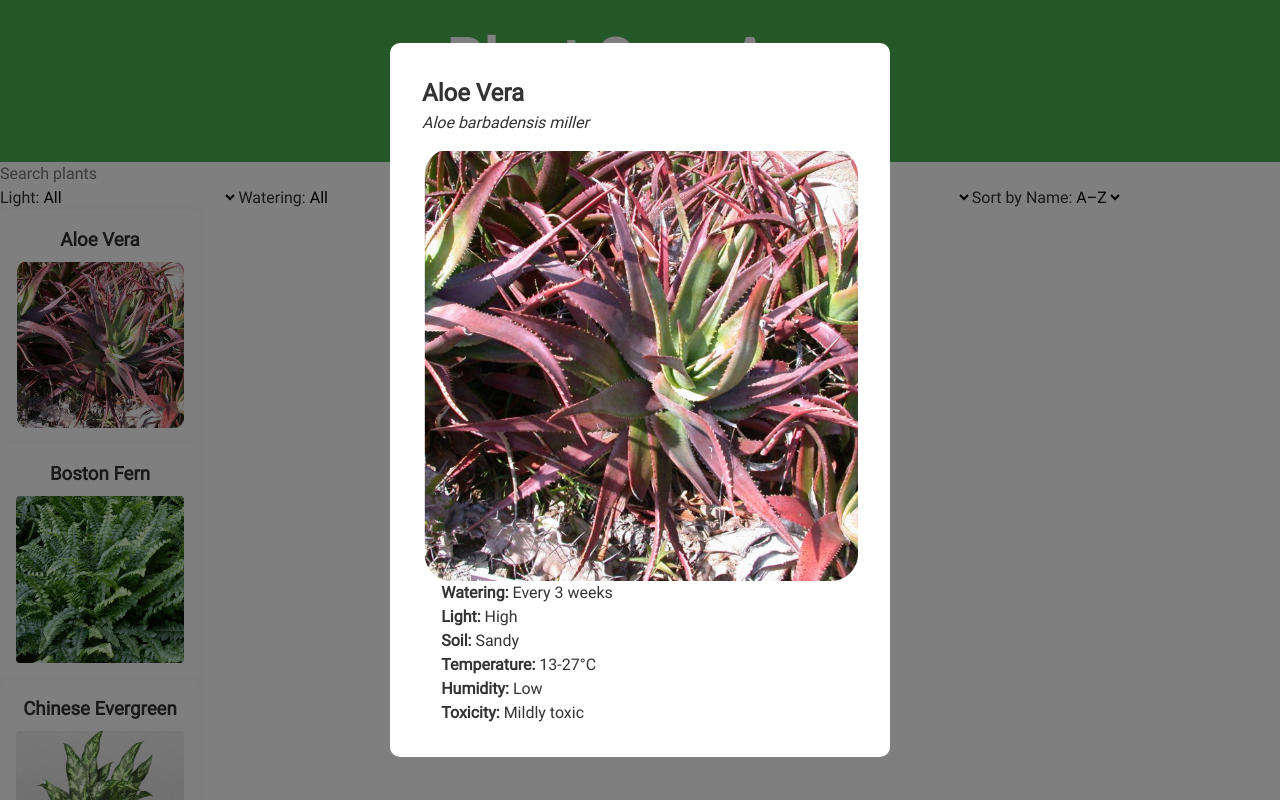
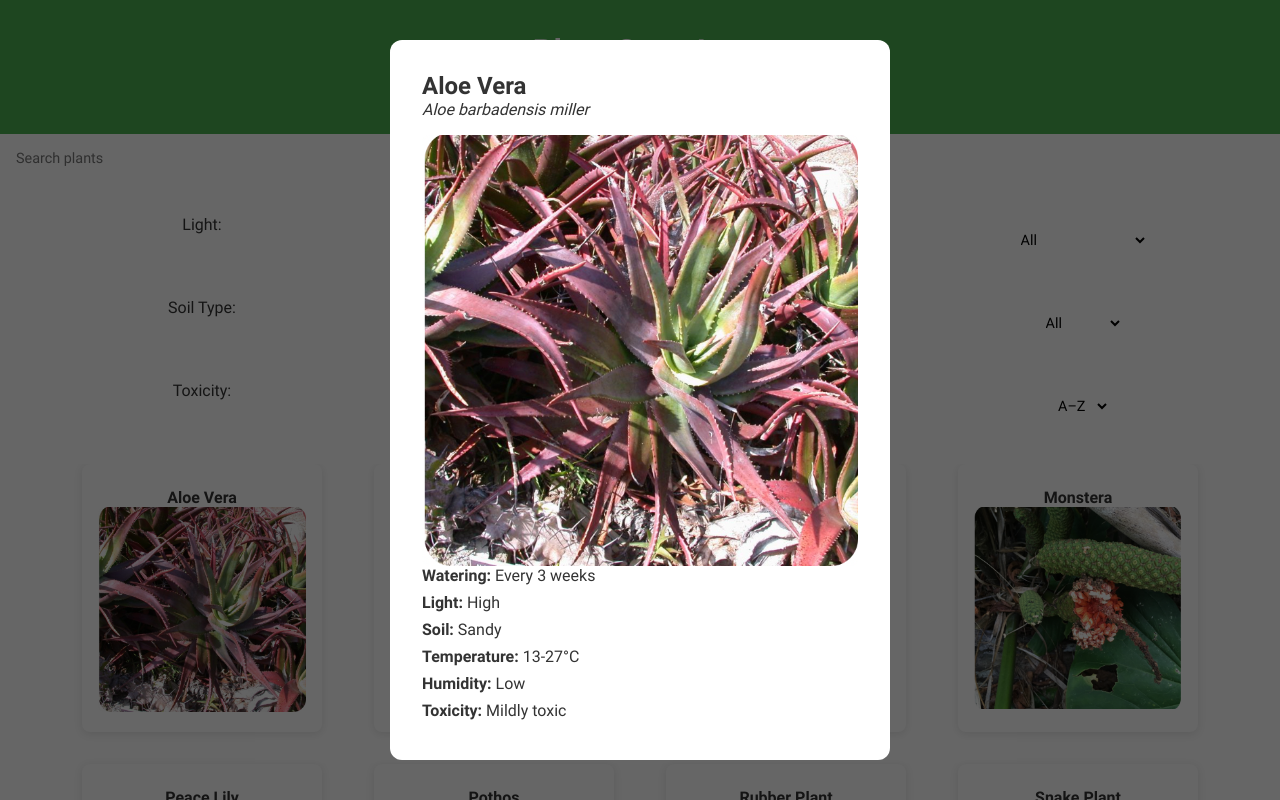
Before and after one commit to moa-reidar/gruppe-oppgave-2-2025, a React (Vite) app in the folder plant-care-app/: page / in a window 1280 px wide. Both pictures are taken after a click on the element "Aloe Vera". Shown: the top 800 px of the page. Built offline with nearby package versions, Linux system fonts and the light colour scheme.

Commit message:
fixed scrolling issues, card sizes, card placements, and form issues

```diff
--- a/plant-care-app/src/css/reset.css
+++ b/plant-care-app/src/css/reset.css
@@ -33,3 +33,16 @@
     max-width: 100%;
     height: auto;
   }
+  html, body {
+    overflow-x: hidden;
+    width: 100%;
+  }
+
+  * {
+    box-sizing: border-box;
+  }
+
+  main, header, footer, section, form {
+    max-width: 100%;
+    overflow-x: hidden;
+  }
--- a/plant-care-app/src/css/style.css
+++ b/plant-care-app/src/css/style.css
@@ -3,7 +3,7 @@
     src: url(../assets/fonts/Roboto-Regular.ttf);
   }
 
-@font-face {
+  @font-face {
     font-family: "Roboto-Bold";
     src: url(../assets/fonts/Roboto-Bold.ttf);
   }
@@ -12,130 +12,115 @@
     font-family: "Oswald";
     src: url(../assets/fonts/Oswald-VariableFont_wght.ttf);
   }
+
+  /* Base */
   body {
     font-family: var(--font-family-regular);
+    margin: 0;
+    padding: 0;
+    box-sizing: border-box;
     background-color: var(--color-background);
     color: var(--color-text);
+  }
+
+  h1, h2, h3 {
     margin: 0;
-    padding: 0;
-    line-height: 1.5;
+  }
+
+  img {
+    max-width: 100%;
+    height: auto;
+    display: block;
+    border-radius: 8px;
   }
 
   /* Header */
   .header {
     background-color: var(--color-primary);
     color: white;
-    padding: 1rem 0;
+    padding: 2rem 1rem;
     text-align: center;
+  }
+
+  .header__title {
     font-family: var(--font-family-bold);
-    font-size: 1.8rem;
+    font-size: 2rem;
+    margin-bottom: 0.5rem;
+  }
+
+  .header__subtitle {
+    font-family: var(--font-family-new);
+    font-size: 1rem;
   }
 
   /* Footer */
   .footer {
-    background-color: var(--color-secondary);
-    color: white;
+    background-color: var(--color-light);
     text-align: center;
-    padding: 0.8rem 0;
-    font-size: 0.9rem;
-    font-family: var(--font-family-regular);
-  }
-
-  /* Search Bar */
-  .search-bar {
-    display: flex;
-    justify-content: center;
-    margin: 1.2rem;
-  }
-
-  .search-bar__input {
-    width: 60%;
-    padding: 0.5rem;
-    border: 1px solid var(--color-border);
-    border-radius: 4px;
-    font-size: 1rem;
-  }
-
-  /* Filter & Sort */
-  .filter-sort-bar {
-    display: flex;
-    flex-wrap: wrap;
-    justify-content: center;
-    gap: 1rem;
-    margin: 1.5rem;
-  }
-
-  .filter-sort-bar select {
-    padding: 0.4rem;
-    border-radius: 4px;
-    border: 1px solid var(--color-border);
-    font-size: 0.9rem;
+    padding: 1rem;
+    font-size: 0.875rem;
+    color: #555;
   }
 
   /* Plant List */
-  .plant-list {
-    display: flex;
-    flex-wrap: wrap;
-    justify-content: center;
-    gap: 1.5rem;
-    padding: 1rem;
+  section {
+    display: grid;
+    grid-template-columns: repeat(4, 1fr);
+    gap: 2rem;
+    justify-items: center;
+    margin: 2rem auto;
+    padding: 0 2rem;
+    max-width: 1200px;
+    width: 100%;
+    box-sizing: border-box;
   }
 
   /* Plant Card */
   .plant-card {
+    border: 1px solid var(--color-border);
+    padding: 1rem;
+    border-radius: 0.5rem;
     background-color: white;
-    border: 1px solid var(--color-border);
-    border-radius: 8px;
-    padding: 1rem;
-    width: 200px;
     text-align: center;
-    box-shadow: 0 0 6px rgba(0, 0, 0, 0.05);
+    width: 100%;
+    max-width: 240px;
     cursor: pointer;
+    box-shadow: 0 2px 8px rgba(0, 0, 0, 0.1);
     transition: transform 0.2s ease;
   }
 
   .plant-card:hover {
-    transform: translateY(-4px);
+    transform: scale(1.03);
   }
 
-  .plant-card img {
-    max-width: 100%;
-    height: auto;
-    border-radius: 4px;
-    margin-top: 0.5rem;
+  .plant-card h3 {
+    font-family: var(--font-family-bold);
+    font-size: 1rem;
+    margin: 0.5rem 0 0;
   }
 
-  /* Add Plant Form */
-  .add-plant-form {
-    display: flex;
-    flex-direction: column;
-    gap: 0.6rem;
-    padding: 1.5rem;
-    align-items: center;
+  /* Search & Filter */
+  input[type="text"], select {
+    padding: 0.5rem;
+    margin: 0.5rem;
+    font-size: 0.9rem;
+    border: 1px solid var(--color-border);
+    border-radius: 4px;
+    font-family: var(--font-family-regular);
   }
 
-  .add-plant-form input,
-  .add-plant-form select {
-    padding: 0.5rem;
-    border: 1px solid var(--color-border);
-    border-radius: 4px;
-    width: 250px;
-    font-size: 1rem;
-  }
-
-  .add-plant-form__button {
-    padding: 0.5rem 1.2rem;
+  button {
+    padding: 0.5rem 1rem;
     background-color: var(--color-primary);
     color: white;
     border: none;
     border-radius: 4px;
+    font-family: var(--font-family-bold);
     cursor: pointer;
-    font-family: var(--font-family-bold);
   }
 
-  .add-plant-form__error {
-    color: var(--color-danger);
-    font-size: 0.85rem;
+  button:hover {
+    background-color: #388e3c;
   }
 
   /* Modal */
@@ -143,43 +128,56 @@
     position: fixed;
     top: 0;
     left: 0;
-    width: 100%;
-    height: 100%;
-    background-color: rgba(0, 0, 0, 0.5);
+    width: 100vw;
+    height: 100vh;
+    background-color: rgba(0, 0, 0, 0.6);
     display: flex;
+    justify-content: center;
     align-items: center;
-    justify-content: center;
-    z-index: 10;
+    z-index: 999;
+    padding: 1rem;
   }
 
   .modal-content {
     background-color: white;
     padding: 2rem;
-    border-radius: 10px;
-    width: 90%;
+    border-radius: 12px;
     max-width: 500px;
-    font-family: var(--font-family-regular);
+    width: 100%;
     position: relative;
-  }
-
-  .modal-content img {
-    width: 100%;
-    border-radius: 8px;
-    margin-top: 1rem;
-  }
-
-  .modal-content ul {
-    padding-left: 1.2rem;
+    box-sizing: border-box;
   }
 
   .modal-close {
     position: absolute;
     top: 1rem;
     right: 1rem;
-    background: var(--color-danger);
-    color: white;
+    background: none;
     border: none;
-    padding: 0.4rem 0.7rem;
-    border-radius: 4px;
+    font-size: 1rem;
     cursor: pointer;
+    font-family: var(--font-family-bold);
   }
+
+  .modal-content h2 {
+    font-family: var(--font-family-bold);
+  }
+
+  .modal-content em {
+    font-family: var(--font-family-regular);
+    display: block;
+    margin-bottom: 1rem;
+  }
+
+  .modal-content ul {
+    list-style-type: none;
+    padding: 0;
+  }
+
+  .modal-content li {
+    margin-bottom: 0.5rem;
+  }
+
+  .modal-content li strong {
+    font-family: var(--font-family-bold);
+  }
```
